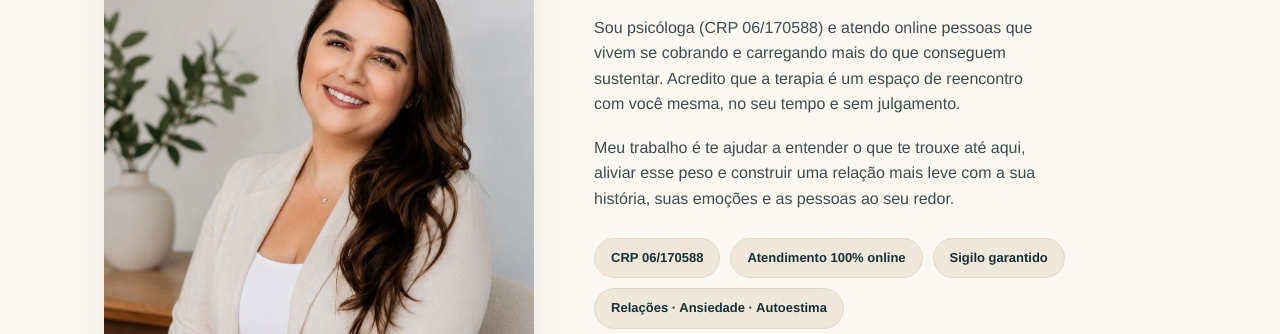
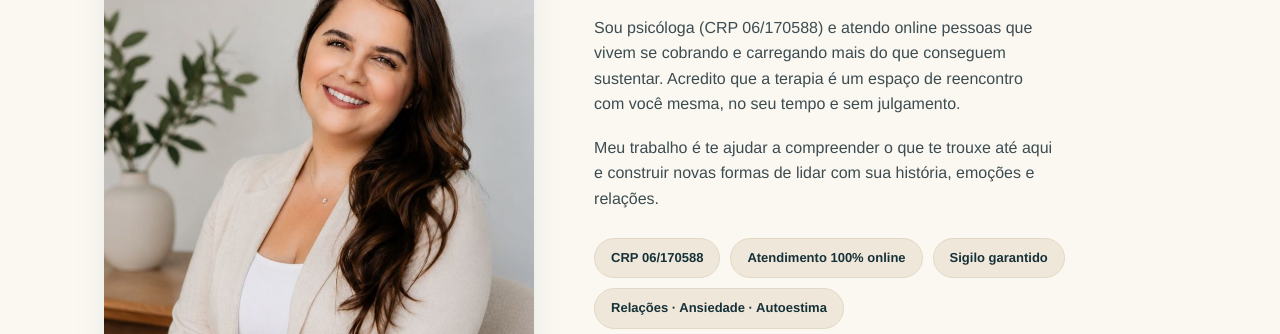
Before and after one commit to tperocci/site-angra, a plain HTML site: page index.html in a window 1280 px wide. Shown: the part 3109-3443 px from the top of the page. Drawn offline with Linux system fonts and the light colour scheme.

Commit message:
Add files via upload

```diff
--- a/index.html
+++ b/index.html
@@ -258,7 +258,7 @@
         <div class="eyebrow">Prazer, sou a Angra</div>
         <h2 style="margin-top:14px">Psicologia com escuta, cuidado e um olhar humano.</h2>
         <p>Sou psicóloga (CRP 06/170588) e atendo online pessoas que vivem se cobrando e carregando mais do que conseguem sustentar. Acredito que a terapia é um espaço de reencontro com você mesma, no seu tempo e sem julgamento.</p>
-        <p>Meu trabalho é te ajudar a entender o que te trouxe até aqui, aliviar esse peso e construir uma relação mais leve com a sua história, suas emoções e as pessoas ao seu redor.</p>
+        <p>Meu trabalho é te ajudar a compreender o que te trouxe até aqui e construir novas formas de lidar com sua história, emoções e relações.</p>
         <div class="chips">
           <span class="chip">CRP 06/170588</span>
           <span class="chip">Atendimento 100% online</span>
```
